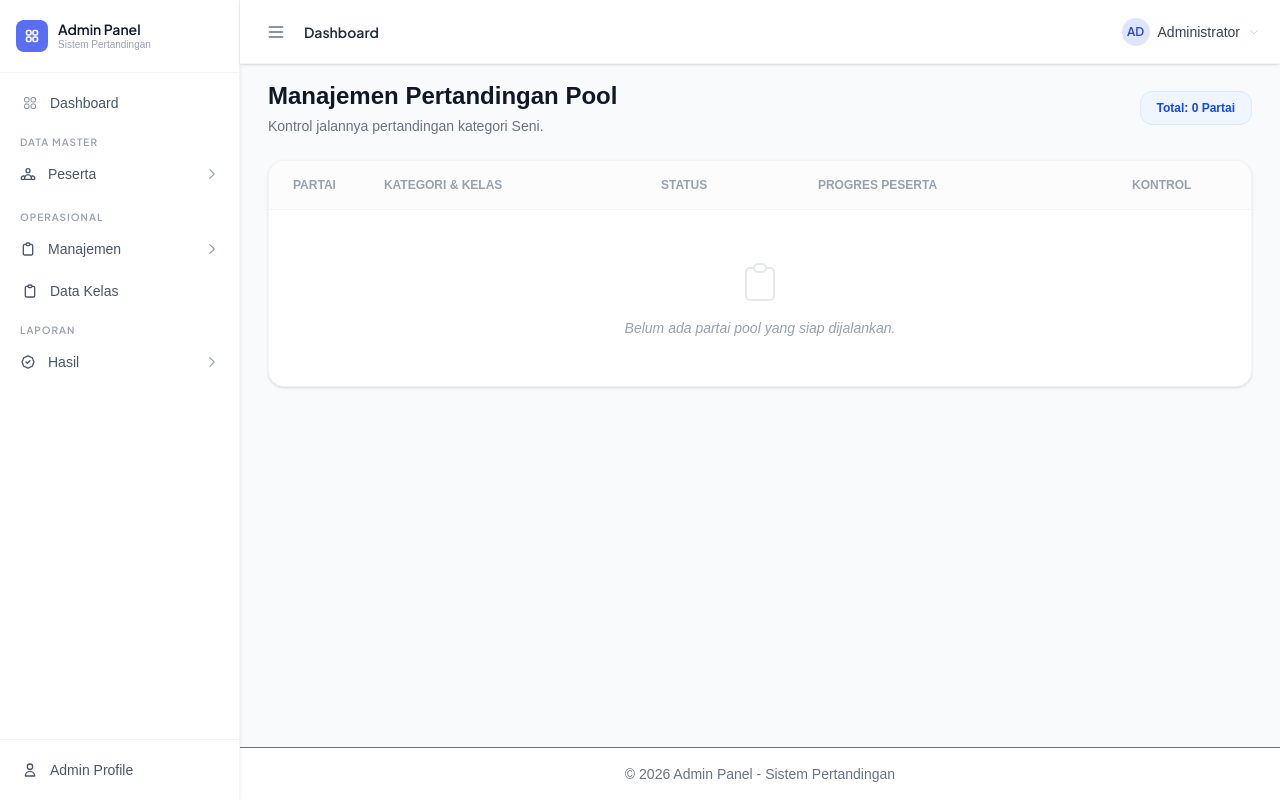
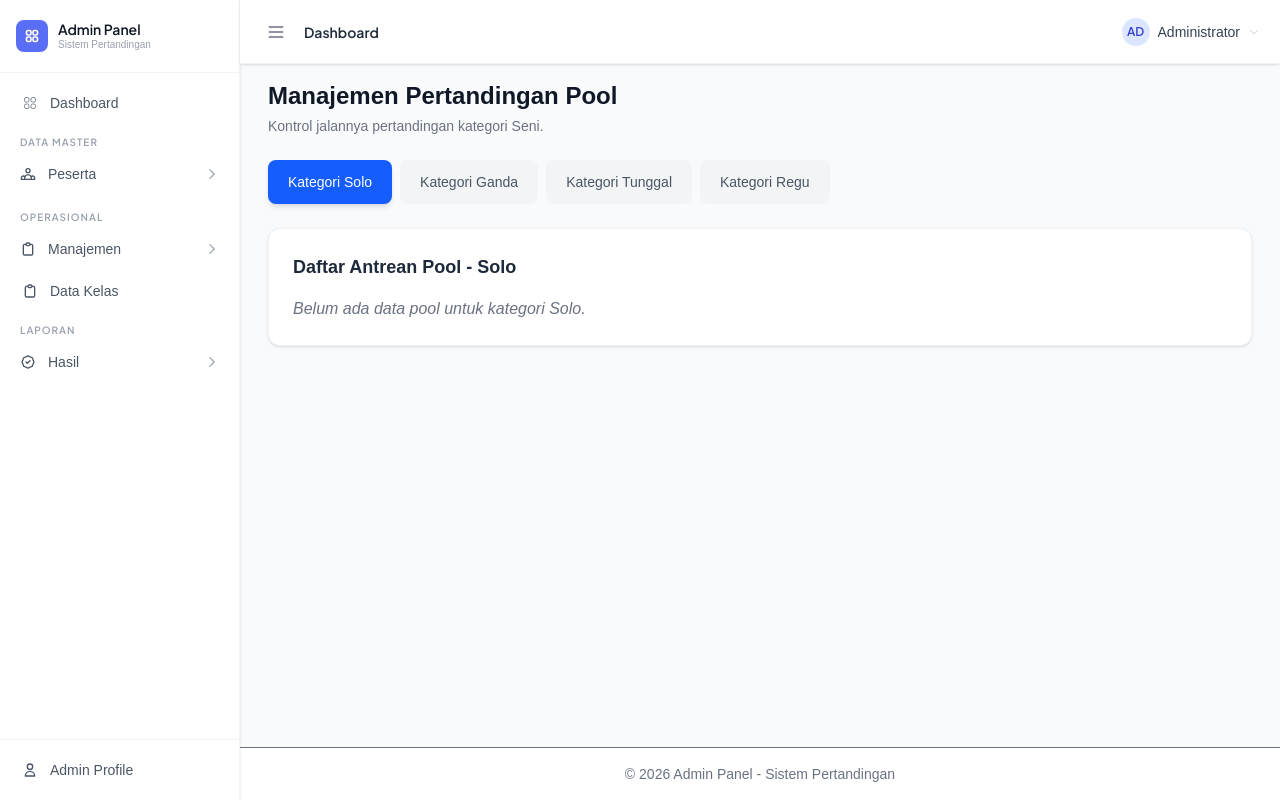
Before and after one commit to rianhz135/scoring-seni, a Laravel app: template resources/views/pages/manajemen/pool/index.blade.php in a window 1280 px wide. Run offline with Laravel 12, Linux system fonts and the light colour scheme; the template is opened without the code that fills it, so the values that code supplies are empty; style sheets or scripts are compiled from the project's sources; some web fonts are replaced.

Commit message:
update feature manajemen pool, tapi belum bisa mulai

```diff
--- a/resources/views/pages/manajemen/pool/index.blade.php
+++ b/resources/views/pages/manajemen/pool/index.blade.php
@@ -6,94 +6,109 @@
             <h1 class="text-2xl font-bold text-gray-900">Manajemen Pertandingan Pool</h1>
             <p class="text-sm text-gray-500 mt-1">Kontrol jalannya pertandingan kategori Seni.</p>
         </div>
-    <div class="flex gap-3">
-        <span class="inline-flex items-center px-4 py-2 rounded-xl bg-blue-50 text-blue-700 text-xs font-bold border border-blue-100">
-            Total: {{ $data_pool->total() }} Partai
-        </span>
-    </div>
     </div>
 
-<div class="bg-white border border-gray-100 rounded-2xl overflow-hidden shadow-sm">
-    <table class="w-full text-left border-collapse">
-        <thead>
-            <tr class="bg-gray-50/50 border-b border-gray-100">
-                <th class="px-6 py-4 text-xs font-bold text-gray-400 uppercase w-16 text-center">Partai</th>
-                <th class="px-6 py-4 text-xs font-bold text-gray-400 uppercase">Kategori & Kelas</th>
-                <th class="px-6 py-4 text-xs font-bold text-gray-400 uppercase">Status</th>
-                <th class="px-6 py-4 text-xs font-bold text-gray-400 uppercase">Progres Peserta</th>
-                <th class="px-6 py-4 text-xs font-bold text-gray-400 uppercase text-center">Kontrol</th>
-            </tr>
-        </thead>
-        <tbody class="divide-y divide-gray-100">
-            @forelse($data_pool as $pool)
-            <tr class="hover:bg-gray-50/30 transition-all">
-                <td class="px-6 py-4 text-center font-bold text-gray-900">
-                    <div class="w-10 h-10 flex items-center justify-center bg-gray-900 text-white rounded-lg mx-auto text-sm">
-                        {{ $pool->no_partai }}
+    <div class="mb-6">
+        <ul class="flex flex-wrap gap-2 text-sm font-medium text-center" role="tablist">
+            <li role="presentation">
+                <button
+                    class="tab-btn inline-block px-5 py-3 text-white bg-blue-600 rounded-lg shadow-md focus:outline-none transition-all duration-200"
+                    id="btn-solo" onclick="changeTab('solo')" type="button" role="tab">
+                    Kategori Solo
+                </button>
+            </li>
+            <li role="presentation">
+                <button
+                    class="tab-btn inline-block px-5 py-3 text-gray-600 bg-gray-100 hover:bg-gray-200 hover:text-gray-900 rounded-lg focus:outline-none transition-all duration-200"
+                    id="btn-ganda" onclick="changeTab('ganda')" type="button" role="tab">
+                    Kategori Ganda
+                </button>
+            </li>
+            <li role="presentation">
+                <button
+                    class="tab-btn inline-block px-5 py-3 text-gray-600 bg-gray-100 hover:bg-gray-200 hover:text-gray-900 rounded-lg focus:outline-none transition-all duration-200"
+                    id="btn-tunggal" onclick="changeTab('tunggal')" type="button" role="tab">
+                    Kategori Tunggal
+                </button>
+            </li>
+            <li role="presentation">
+                <button
+                    class="tab-btn inline-block px-5 py-3 text-gray-600 bg-gray-100 hover:bg-gray-200 hover:text-gray-900 rounded-lg focus:outline-none transition-all duration-200"
+                    id="btn-regu" onclick="changeTab('regu')" type="button" role="tab">
+                    Kategori Regu
+                </button>
+            </li>
+        </ul>
     </div>
-                </td>
-                <td class="px-6 py-4">
-                    <div class="text-sm font-bold text-gray-800">{{ $pool->kategori->nama_kategori }}</div>
-                    <div class="text-[11px] text-gray-400 font-medium uppercase">{{ $pool->kelas->label_kelas }}</div>
-                </td>
-                <td class="px-6 py-4">
-                    @php
-                        $statusColor = [
-                            'Waiting' => 'bg-amber-50 text-amber-600 border-amber-100',
-                            'Match' => 'bg-emerald-50 text-emerald-600 border-emerald-100 animate-pulse',
-                            'Selesai' => 'bg-gray-50 text-gray-500 border-gray-100',
-                        ][$pool->status_pertandingan] ?? 'bg-gray-50 text-gray-500';
-                    @endphp
-                    <span class="px-3 py-1.5 rounded-lg text-[10px] font-bold border {{ $statusColor }}">
-                        {{ $pool->status_pertandingan }}
-                    </span>
-                </td>
-                <td class="px-6 py-4">
-                    <div class="flex items-center gap-2">
-                        <div class="flex -space-x-2">
-                            @foreach($pool->detail_peserta->take(3) as $dp)
-                                <div class="w-7 h-7 rounded-full border-2 border-white bg-primary-100 flex items-center justify-center text-[10px] font-bold text-primary-700" title="{{ $dp->peserta->nama_peserta }}">
-                                    {{ substr($dp->peserta->nama_peserta, 0, 1) }}
-                                </div>
-                            @endforeach
-                        </div>
-                        <span class="text-xs text-gray-400 font-medium">+{{ $pool->detail_peserta->count() }} Orang</span>
-                    </div>
-                </td>
-                <td class="px-6 py-4">
-                    <div class="flex items-center justify-center gap-2">
-                        @if($pool->status_pertandingan == 'Waiting')
-                            <button class="bg-primary-600 hover:bg-primary-700 text-white px-4 py-2 rounded-lg text-xs font-bold transition-all flex items-center gap-2">
-                                <svg class="w-3.5 h-3.5" fill="none" viewBox="0 0 24 24" stroke="currentColor" stroke-width="3"><path d="M14.752 11.168l-3.197-2.132A1 1 0 0010 9.87v4.263a1 1 0 001.555.832l3.197-2.132a1 1 0 000-1.664z" /></svg>
-                                Mulai Partai
-                            </button>
-                        @elseif($pool->status_pertandingan == 'Match')
-                            <a href="#" class="bg-emerald-600 hover:bg-emerald-700 text-white px-4 py-2 rounded-lg text-xs font-bold transition-all">
-                                Input Nilai
-                            </a>
+
+    <div id="tabContents">
+
+        <div class="tab-content block p-6 bg-white rounded-xl shadow-sm border border-gray-100" id="content-solo"
+            role="tabpanel">
+            <h2 class="text-lg font-bold text-gray-800 mb-4">Daftar Antrean Pool - Solo</h2>
+            @if ($pool_solo->isEmpty())
+                <p class="text-gray-500 italic">Belum ada data pool untuk kategori Solo.</p>
             @else
-                            <button class="bg-gray-100 text-gray-400 px-4 py-2 rounded-lg text-xs font-bold cursor-not-allowed">
-                                Selesai
-                            </button>
+                @include('pages.manajemen.pool.partials.table', ['data' => $pool_solo])
             @endif
         </div>
-                </td>
-            </tr>
-            @empty
-            <tr>
-                <td colspan="5" class="px-6 py-12 text-center">
-                    <div class="flex flex-col items-center">
-                        <svg class="w-12 h-12 text-gray-200 mb-3" fill="none" viewBox="0 0 24 24" stroke="currentColor"><path d="M9 5H7a2 2 0 00-2 2v12a2 2 0 002 2h10a2 2 0 002-2V7a2 2 0 00-2-2h-2M9 5a2 2 0 002 2h2a2 2 0 002-2M9 5a2 2 0 012-2h2a2 2 0 012 2" /></svg>
-                        <p class="text-gray-400 text-sm italic">Belum ada partai pool yang siap dijalankan.</p>
-                    </div>
-                </td>
-            </tr>
-            @endforelse
-        </tbody>
-    </table>
+
+        <div class="tab-content hidden p-6 bg-white rounded-xl shadow-sm border border-gray-100" id="content-ganda"
+            role="tabpanel">
+            <h2 class="text-lg font-bold text-gray-800 mb-4">Daftar Antrean Pool - Ganda</h2>
+            @if ($pool_ganda->isEmpty())
+                <p class="text-gray-500 italic">Belum ada data pool untuk kategori Ganda.</p>
+            @else
+                @include('pages.manajemen.pool.partials.table', ['data' => $pool_ganda])
+            @endif
         </div>
 
-<div class="mt-4">
-    {{ $data_pool->links() }}
+        <div class="tab-content hidden p-6 bg-white rounded-xl shadow-sm border border-gray-100" id="content-tunggal"
+            role="tabpanel">
+            <h2 class="text-lg font-bold text-gray-800 mb-4">Daftar Antrean Pool - Tunggal</h2>
+            @if ($pool_tunggal->isEmpty())
+                <p class="text-gray-500 italic">Belum ada data pool untuk kategori Tunggal.</p>
+            @else
+                @include('pages.manajemen.pool.partials.table', ['data' => $pool_tunggal])
+            @endif
+        </div>
+
+        <div class="tab-content hidden p-6 bg-white rounded-xl shadow-sm border border-gray-100" id="content-regu"
+            role="tabpanel">
+            <h2 class="text-lg font-bold text-gray-800 mb-4">Daftar Antrean Pool - Regu</h2>
+            @if ($pool_regu->isEmpty())
+                <p class="text-gray-500 italic">Belum ada data pool untuk kategori Regu.</p>
+            @else
+                @include('pages.manajemen.pool.partials.table', ['data' => $pool_regu])
+            @endif
+        </div>
+
     </div>
 @endsection
+
+@push('scripts')
+    <script>
+        function changeTab(tabName) {
+            // 1. Sembunyikan semua konten Tab
+            document.querySelectorAll('.tab-content').forEach(el => {
+                el.classList.remove('block');
+                el.classList.add('hidden');
+            });
+
+            // 2. Reset status aktif semua tombol menu Tab menjadi abu-abu (Tidak Aktif)
+            document.querySelectorAll('.tab-btn').forEach(el => {
+                el.classList.remove('bg-blue-600', 'text-white', 'shadow-md');
+                el.classList.add('bg-gray-100', 'text-gray-600', 'hover:bg-gray-200', 'hover:text-gray-900');
+            });
+
+            // 3. Tampilkan Tab konten yang diklik
+            document.getElementById('content-' + tabName).classList.remove('hidden');
+            document.getElementById('content-' + tabName).classList.add('block');
+
+            // 4. Ubah warna tombol Tab yang dipilih jadi Biru (Aktif)
+            let activeBtn = document.getElementById('btn-' + tabName);
+            activeBtn.classList.remove('bg-gray-100', 'text-gray-600', 'hover:bg-gray-200', 'hover:text-gray-900');
+            activeBtn.classList.add('bg-blue-600', 'text-white', 'shadow-md');
+        }
+    </script>
+@endpush
```
Also changed, not shown: app/Http/Controllers/Admin/Manajemen/PoolManajemenController.php (+34 -7 lines), resources/views/pages/manajemen/pool/partials/table.blade.php (added, +153 -0 lines). Lines whose indentation alone changed are shown as unchanged.
